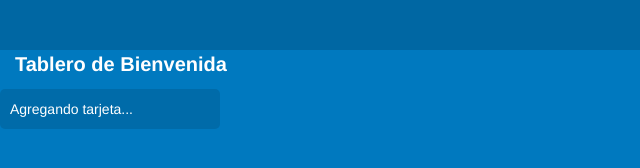
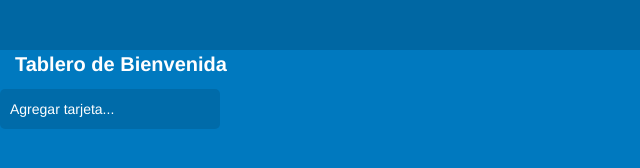
Before and after one commit to MilagrosQB/trello, a plain HTML site: page index.html in a window 1280 px wide. Shown: the full height of the page, 0-640 px from the left. Drawn offline with Linux system fonts and the light colour scheme.

```diff
--- a/index.html
+++ b/index.html
@@ -17,7 +17,7 @@
 		<div class="row">
 			<div id="father-card">
 				<div id="addForm" class="style-card border-radius">
-				    Agregando tarjeta...
+				    Agregar tarjeta...
 				 </div>
 			</div>
         </div>
```
Also changed, not shown: 1 other file.
